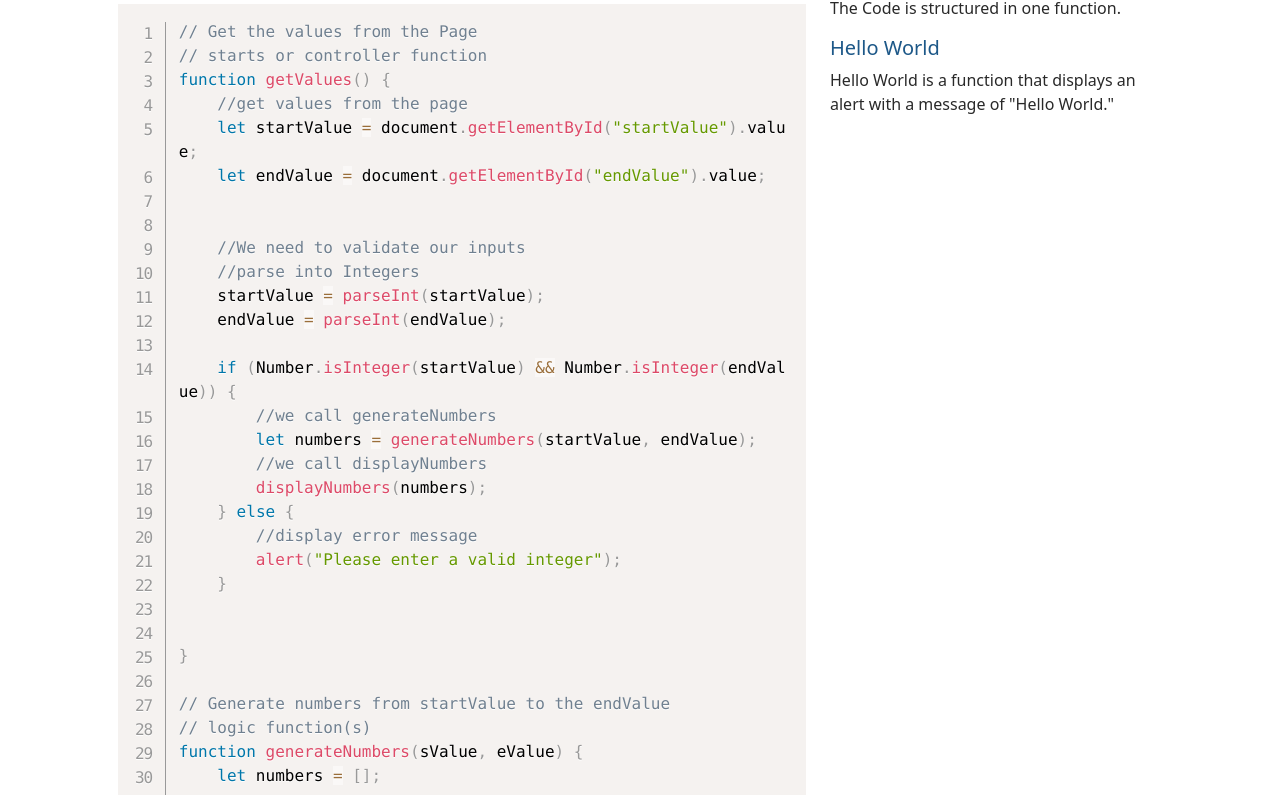
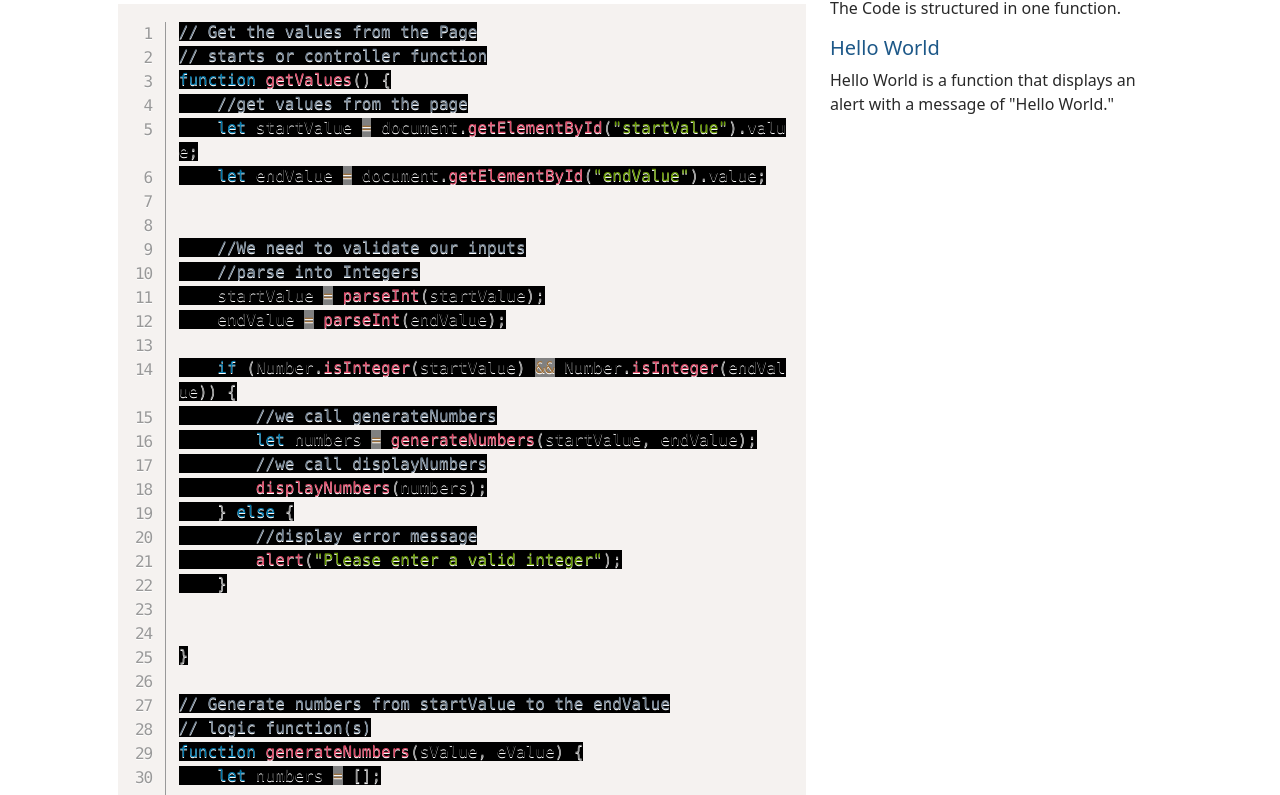
Before and after one commit to Gtzquierdo/Hundo, a plain HTML site: page code.html in a window 1280 px wide. Shown: the part 147-942 px from the top of the page. Drawn offline with nearby package versions, Linux system fonts and the light colour scheme.

Commit message:
Prism css

```diff
--- a/code.html
+++ b/code.html
@@ -122,7 +122,8 @@ function displayNumbers(numbers){
             className = "odd";
         }
         // This does render correctly with Prism, see the source code
-        templateRows += `<tr><td class="${className}">${number}</td></tr>`;
+        templateRows += `&lt;tr>&lt;td class="${className}" >${number}&lt;/td>&lt;/tr>
+
     }
 
     document.getElementById("results").innerHTML = templateRows;
--- a/css/prism.css
+++ b/css/prism.css
@@ -9,7 +9,7 @@ https://prismjs.com/download.html#themes=prism&languages=markup+css+clike+javasc
 code[class*="language-"],
 pre[class*="language-"] {
 	color: black;
-	background: none;
+	background: black;
 	text-shadow: 0 1px white;
 	font-family: Consolas, Monaco, 'Andale Mono', 'Ubuntu Mono', monospace;
 	font-size: 1em;
```
